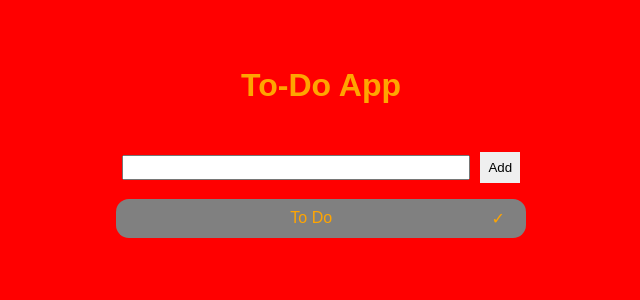
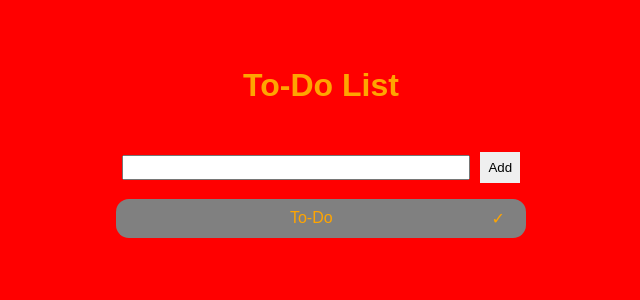
Before and after one commit to MOHAMMAD-IS-LAM/WebDevProject, a React (Vite) app: page / in a window 1280 px wide. Shown: the top 300 px of the page, without its empty margins (319-959 px from the left). Built offline with nearby package versions, Linux system fonts and the light colour scheme.

Commit message:
app frontend2

```diff
--- a/src/App.jsx
+++ b/src/App.jsx
@@ -8,7 +8,7 @@ function App() {
   return (
     <div className="container">
       <div className="heading">
-        <h1>To-Do App</h1>
+        <h1>To-Do List</h1>
       </div>
 
       <div className="form">
--- a/src/TodoItem.jsx
+++ b/src/TodoItem.jsx
@@ -3,7 +3,7 @@ import React, { useState } from "react";
 function TodoItem() {
   return (
     <div className="todo">
-      <div className="text">To Do</div>
+      <div className="text">To-Do</div>
       <div className="delete-todo">
         <span>✓</span>
       </div>
```
